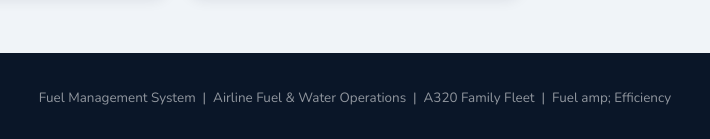
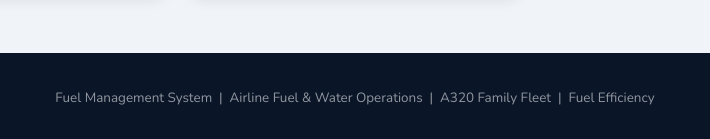
Before and after one commit to skylearncbt/fuelops, a plain HTML site: page index.html in a window 1280 px wide. Shown: the part 1220-1359 px from the top of the page, 285-995 px from the left. Drawn offline with nearby package versions, Linux system fonts and the light colour scheme.

Commit message:
Update index.html

```diff
--- a/index.html
+++ b/index.html
@@ -216,7 +216,7 @@
 </div>
 
 <div class="footer">
-  Fuel Management System &nbsp;|&nbsp; Airline Fuel &amp; Water Operations &nbsp;|&nbsp; A320 Family Fleet &nbsp;|&nbsp; Fuel amp; Efficiency
+  Fuel Management System &nbsp;|&nbsp; Airline Fuel &amp; Water Operations &nbsp;|&nbsp; A320 Family Fleet &nbsp;|&nbsp; Fuel Efficiency
 </div>
 
 </body>
```
